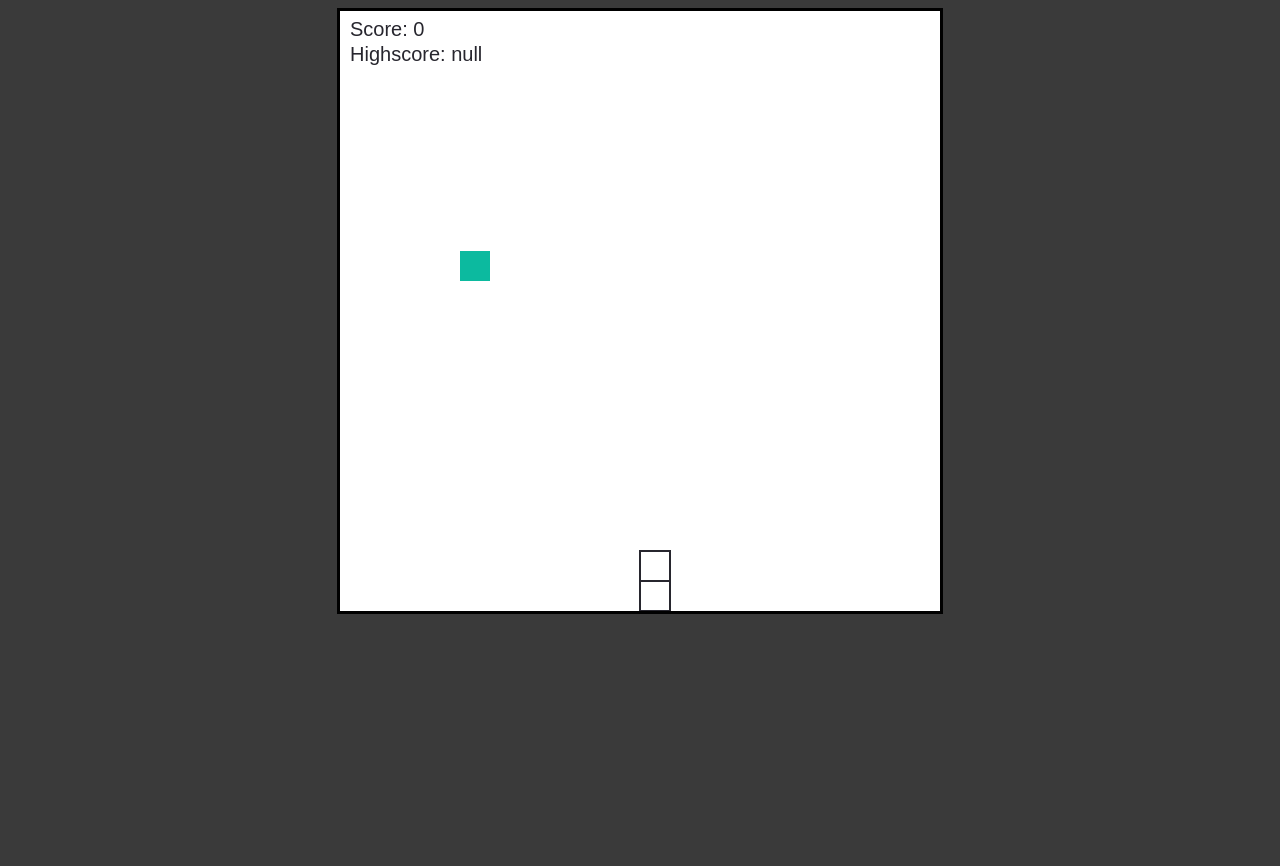
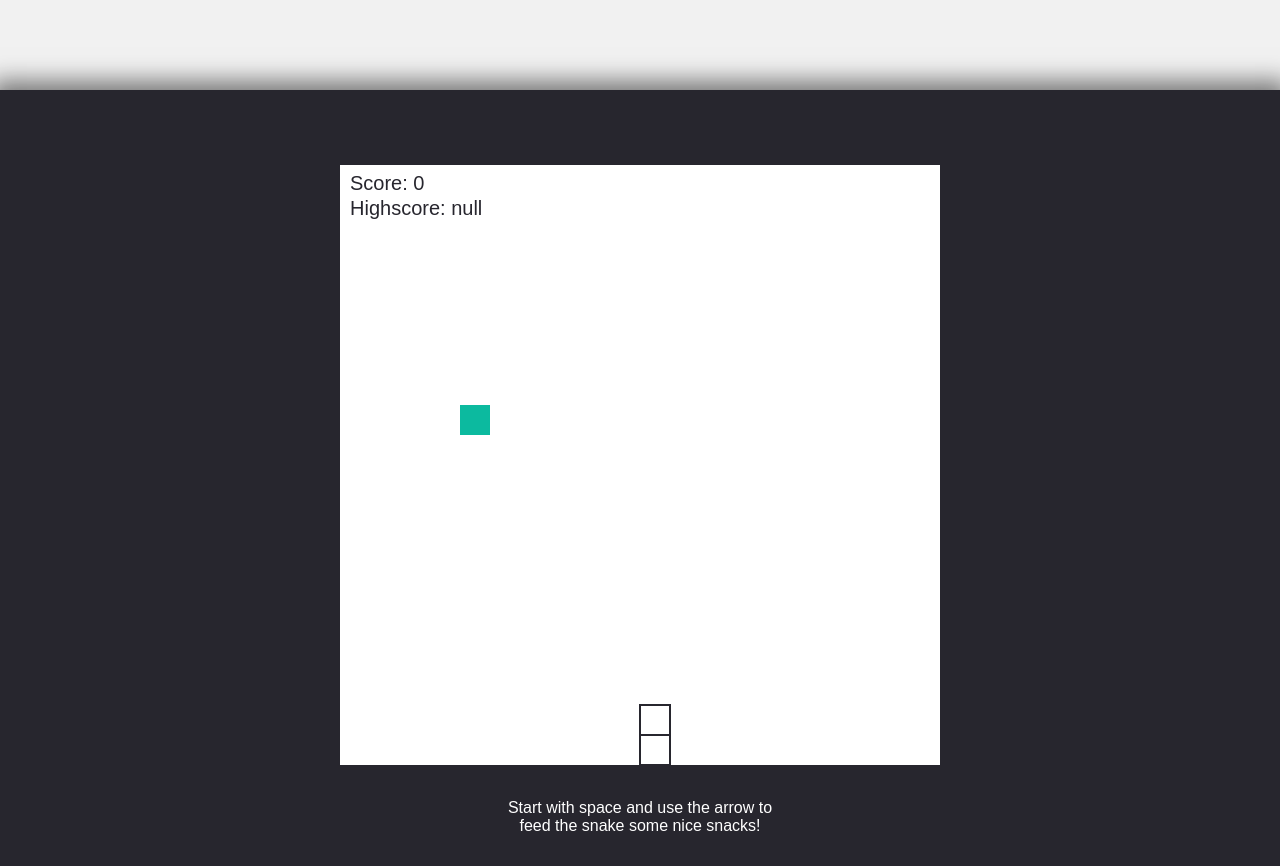
Before and after one commit to zapateros/snake, a plain HTML site: page index.html in a window 1280 px wide. Before the commit the page ends 800 px from the top, so only its background shows below. Drawn offline with Linux system fonts and the light colour scheme.

Commit message:
Update index.html

```diff
--- a/index.html
+++ b/index.html
@@ -4,19 +4,36 @@
 <title>Snake</title>
 <style>
   body{
-              background-color: #3A3A3A;
+    background-color: #F1F1F1;
+    margin: 0px;
+    font-family:Arial;
   }
+
   canvas{
     background-color: #fff;
     display: block;
     margin: 0 auto;
-              border: solid;
+  }
+
+  #center_part{
+    background: #27262e;
+    padding: 75px 0px 15px 0px;
+    -webkit-box-shadow: 0px 0px 23px 9px rgba(0,0,0,0.52);
+    -moz-box-shadow: 0px 0px 23px 9px rgba(0,0,0,0.52);
+    box-shadow: 0px 0px 23px 9px rgba(0,0,0,0.52);
   }
 </style>
+
 </head>
   <body>
-
+    <div style="height:90px; width:100%; ">
+    </div>
+    <div id = "center_part">
       <canvas id="canv" width="600" height="600"></canvas>
+      <p style="text-align:center;color:#fff">
+        <br>Start with space and use the arrow to </br>feed the snake some nice snacks!
+      </p>
+    </div>
     <script src="snake.js"></script>
   </body>
 </html>
```
Lines whose indentation alone changed are shown as unchanged.
